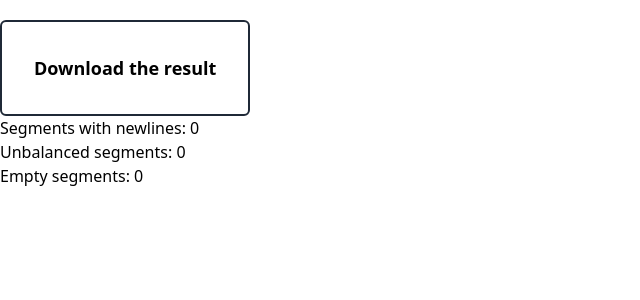
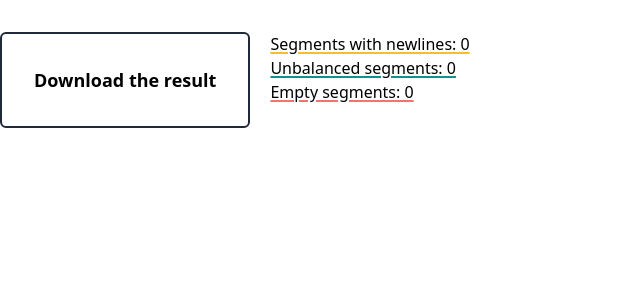
Before and after one commit to ArchiDevil/human-assisted-translation, a Vue app: page /human-assisted-translation/document in a window 1280 px wide. Shown: the top 300 px of the page, without its empty margins (0-640 px from the left). Built offline with nearby package versions, Linux system fonts and the light colour scheme.

Commit message:
Disable download button until all error fixed, layout changes

```diff
--- a/src/components/DocumentView.vue
+++ b/src/components/DocumentView.vue
@@ -9,6 +9,10 @@ export default {
     segments() {
       const store = useStore()
       return store.segments
+    },
+    hasErrors() {
+      const store = useStore()
+      return store.hasErrors
     }
   },
   methods: {
@@ -37,17 +41,23 @@ export default {
 
 <template>
   <DocumentRow class="drow" v-for="segment in segments" :key="segment.id" :segment="segment" />
-  <button @click="download">Download the result</button>
-  <IssuesPanel />
+  <div class="flex flex-row">
+    <button :disabled="hasErrors" @click="download">Download the result</button>
+    <IssuesPanel class="my-3 mx-5" />
+  </div>
 </template>
 
 <style scoped>
 button {
-  @apply border-2 border-gray-800 p-8 rounded-md font-bold text-lg w-max;
+  @apply border-2 border-gray-800 p-8 rounded-md font-bold text-lg w-max my-3;
 }
 
 button:hover {
   @apply bg-gray-800 text-white;
+}
+
+button:disabled {
+  @apply bg-gray-300 text-gray-600;
 }
 
 .drow:nth-child(even) {
--- a/src/components/IssuesPanel.vue
+++ b/src/components/IssuesPanel.vue
@@ -21,8 +21,14 @@ export default {
 
 <template>
   <div>
-    <p>Segments with newlines: {{ newlines }}</p>
-    <p>Unbalanced segments: {{ unbalanced }}</p>
-    <p>Empty segments: {{ empty }}</p>
+    <p class="decoration-amber-400">Segments with newlines: {{ newlines }}</p>
+    <p class="decoration-teal-600">Unbalanced segments: {{ unbalanced }}</p>
+    <p class="decoration-red-400">Empty segments: {{ empty }}</p>
   </div>
 </template>
+
+<style scoped>
+p {
+  @apply decoration-2 decoration-solid underline underline-offset-2;
+}
+</style>
--- a/src/stores/store.ts
+++ b/src/stores/store.ts
@@ -22,8 +22,6 @@ export const useStore = defineStore('store', {
       if (!targetSegment) {
         return
       }
-
-      console.log(targetSegment)
 
       // split the current segment into multiple by \n
       const originals = targetSegment.original.split(/\\n/g)
@@ -73,6 +71,13 @@ export const useStore = defineStore('store', {
         const translationLines = s.translation.split('.')
         return originalLines.length !== translationLines.length
       }).length
+    },
+    hasErrors(): boolean {
+      return (
+        this.emptySegmentsCount > 0 ||
+        this.newlineSegmentsCount > 0 ||
+        this.unbalancedSegmentsCount > 0
+      )
     }
   }
 })
```
